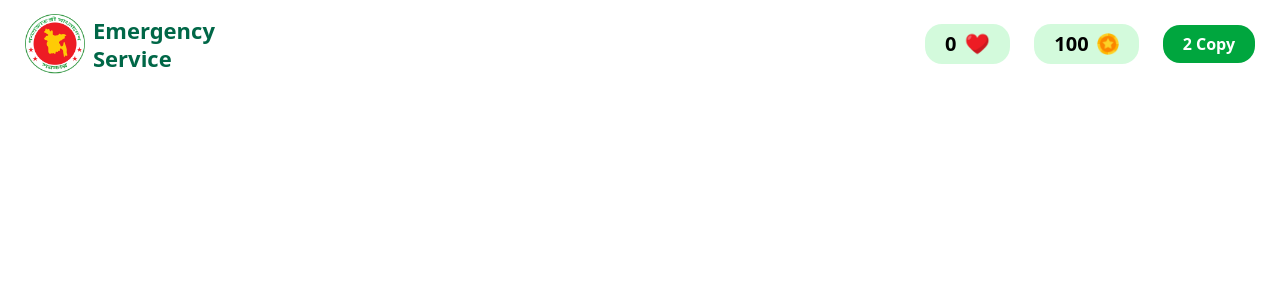
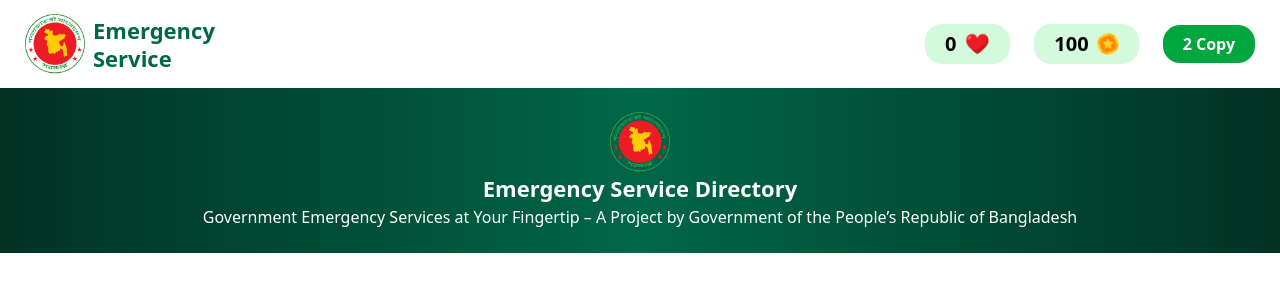
Before and after one commit to shajeb17/assigenment5, a website: page src/index.html in a window 1280 px wide. Drawn offline with nearby package versions, Linux system fonts and the light colour scheme.

Commit message:
hero section

```diff
--- a/src/index.html
+++ b/src/index.html
@@ -12,6 +12,7 @@
 </head>
 
 <body>
+    <!-- heaeder slider -->
     <div class="flex justify-between items-center p-[14px_25px]">
         <div class="flex items-center gap-2">
             <div class="w-[60px]"><img src="../img/logo.png"></div>
@@ -21,9 +22,26 @@
             </ul>
         </div>
         <div class="flex items-center gap-6">
-            <div class="bg-[#bcf8caa8] flex items-center rounded-[17px] p-[5px_20px] gap-2"><span class="font-bold text-[20px]">0</span><img src="../img/heart.png" class="w-[26px]"></div>
-            <div class="bg-[#bcf8caa8]  flex items-center rounded-[17px] p-[5px_20px] gap-2"><span class="font-bold text-[20px]">100</span><img src="../img/coin.png" class="w-[22px]"></div>
+            <div class="bg-[#bcf8caa8] flex items-center rounded-[17px] p-[5px_20px] gap-2"><span
+                    class="font-bold text-[20px]">0</span><img src="../img/heart.png" class="w-[26px]"></div>
+            <div class="bg-[#bcf8caa8]  flex items-center rounded-[17px] p-[5px_20px] gap-2"><span
+                    class="font-bold text-[20px]">100</span><img src="../img/coin.png" class="w-[22px]"></div>
             <button class="rounded-[17px] p-[7px_20px] bg-[#00A63E] text-white font-[700]">2 Copy</button>
+        </div>
+    </div>
+
+    <!-- hero slider -->
+
+    <div class="bg-linear-to-l from-[#013223] via-[#006747] to-[#013223] text-white">
+        <div class="flex flex-col justify-center items-center py-6">
+            <div class="w-[60px]"><img src="../img/logo.png"></div>
+            <div>
+                <h1 class="text-[22px] font-[600]">Emergency Service Directory</h1>
+            </div>
+            <div>
+                <p class="font-[500] text-[14x]">Government Emergency Services at Your Fingertip – A Project by Government of the People’s Republic of
+                    Bangladesh</p>
+            </div>
         </div>
     </div>
 </body>
```
Also changed, not shown: src/output.css.
